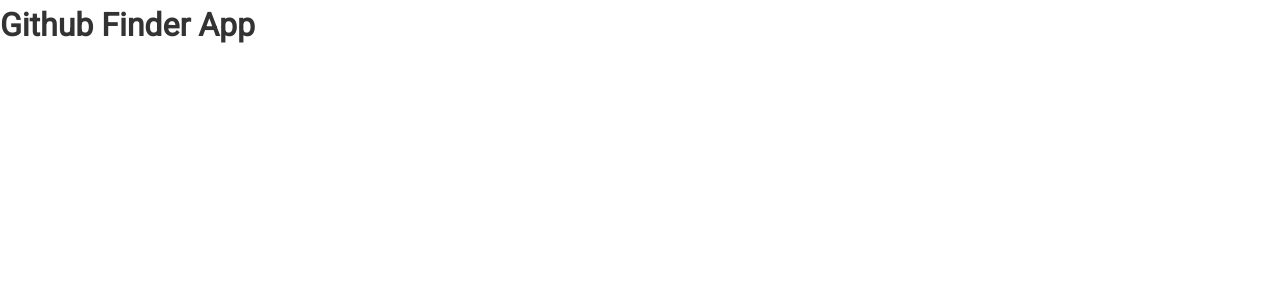
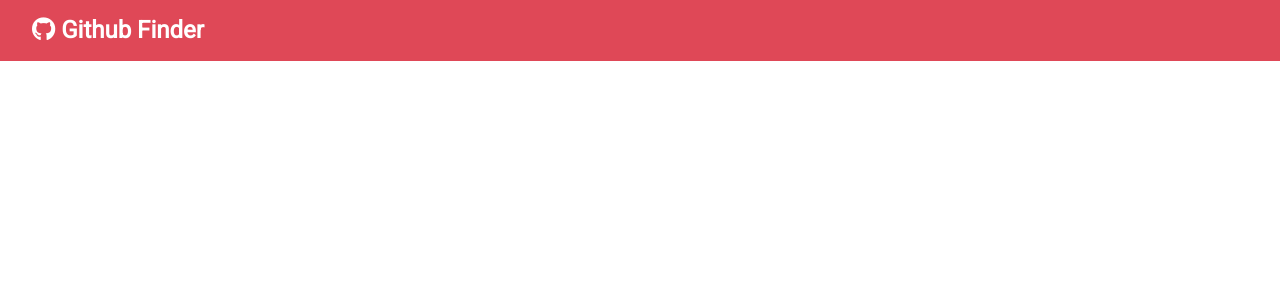
Before and after one commit to mayankmahi/Github-Finder, a React (Create React App) app: page / in a window 1280 px wide. Shown: the top 300 px of the page. Built offline with nearby package versions, Linux system fonts and the light colour scheme.

Commit message:
Navbar setup

```diff
--- a/public/index.html
+++ b/public/index.html
@@ -10,14 +10,18 @@
       content="Web site created using create-react-app"
     />
     <link rel="apple-touch-icon" href="%PUBLIC_URL%/logo192.png" />
-
     <link rel="manifest" href="%PUBLIC_URL%/manifest.json" />
+    <link
+      rel="stylesheet"
+      href="https://use.fontawesome.com/releases/v5.15.3/css/all.css"
+      integrity="sha384-SZXxX4whJ79/gErwcOYf+zWLeJdY/qpuqC4cAa9rOGUstPomtqpuNWT9wdPEn2fk"
+      crossorigin="anonymous"
+    />
 
     <title>Github Finder</title>
   </head>
   <body>
     <noscript>You need to enable JavaScript to run this app.</noscript>
     <div id="root"></div>
-
   </body>
 </html>
--- a/src/App.js
+++ b/src/App.js
@@ -1,11 +1,14 @@
 import React, { Component } from "react";
 import "./App.css";
+
+// Components
+import Navbar from "./components/layout/Navbar";
 
 class App extends Component {
   render() {
     return (
       <div className="App">
-        <h1>Github Finder App</h1>
+        <Navbar />
       </div>
     );
   }
--- a/src/components/layout/Navbar.jsx
+++ b/src/components/layout/Navbar.jsx
@@ -0,0 +1,28 @@
+import React, { Component } from "react";
+import PropTypes from 'prop-types'
+
+
+class Navbar extends Component {
+    static defaultProps = {
+        title: '  Github Finder',
+        icon: 'fab fa-github'
+    };
+
+    static propTypes = {
+        title: PropTypes.string.isRequired,
+        icon: PropTypes.string.isRequired
+    };
+
+  render() {
+    return (
+      <nav className="navbar bg-primary">
+        <h1>
+          <i className={this.props.icon} />
+          {this.props.title}
+        </h1>
+      </nav>
+    );
+  }
+}
+
+export default Navbar;
```
